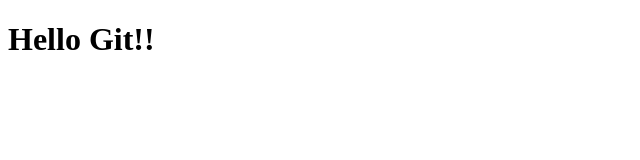
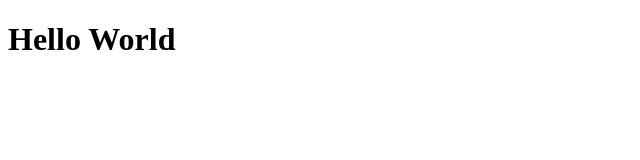
Before and after one commit to Rafal-Welzant/git-course-4, a plain HTML site: page index.html in a window 1280 px wide. Shown: the full height of the page, 0-640 px from the left. Drawn offline with Linux system fonts and the light colour scheme.

Commit message:
Hello World added to index.html

```diff
--- a/index.html
+++ b/index.html
@@ -7,6 +7,6 @@
     <title>ISA Git Course 4</title>
 </head>
 <body>
-    <h1>Hello Git!!</h1>
+    <h1>Hello World</h1>
 </body>
 </html>
```
